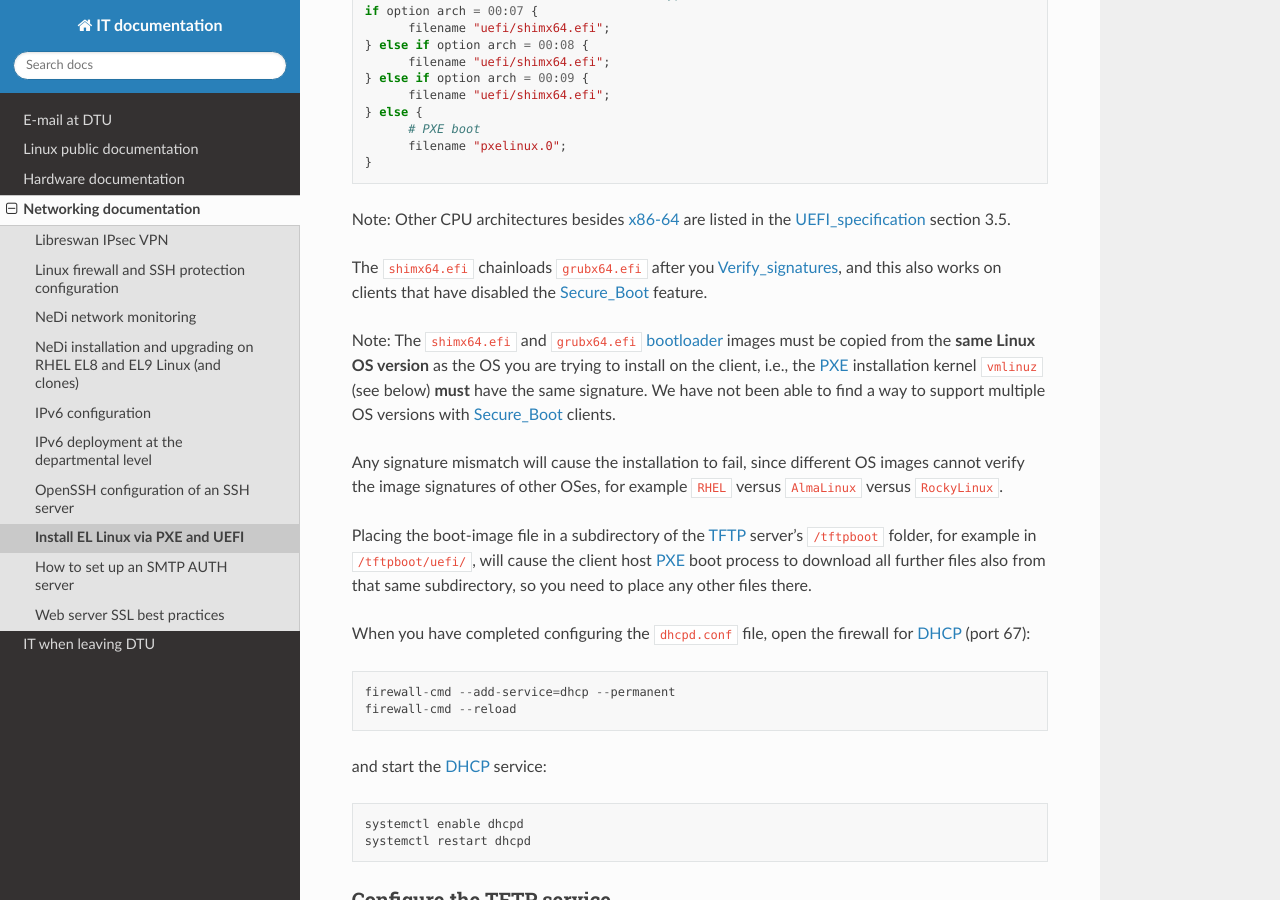
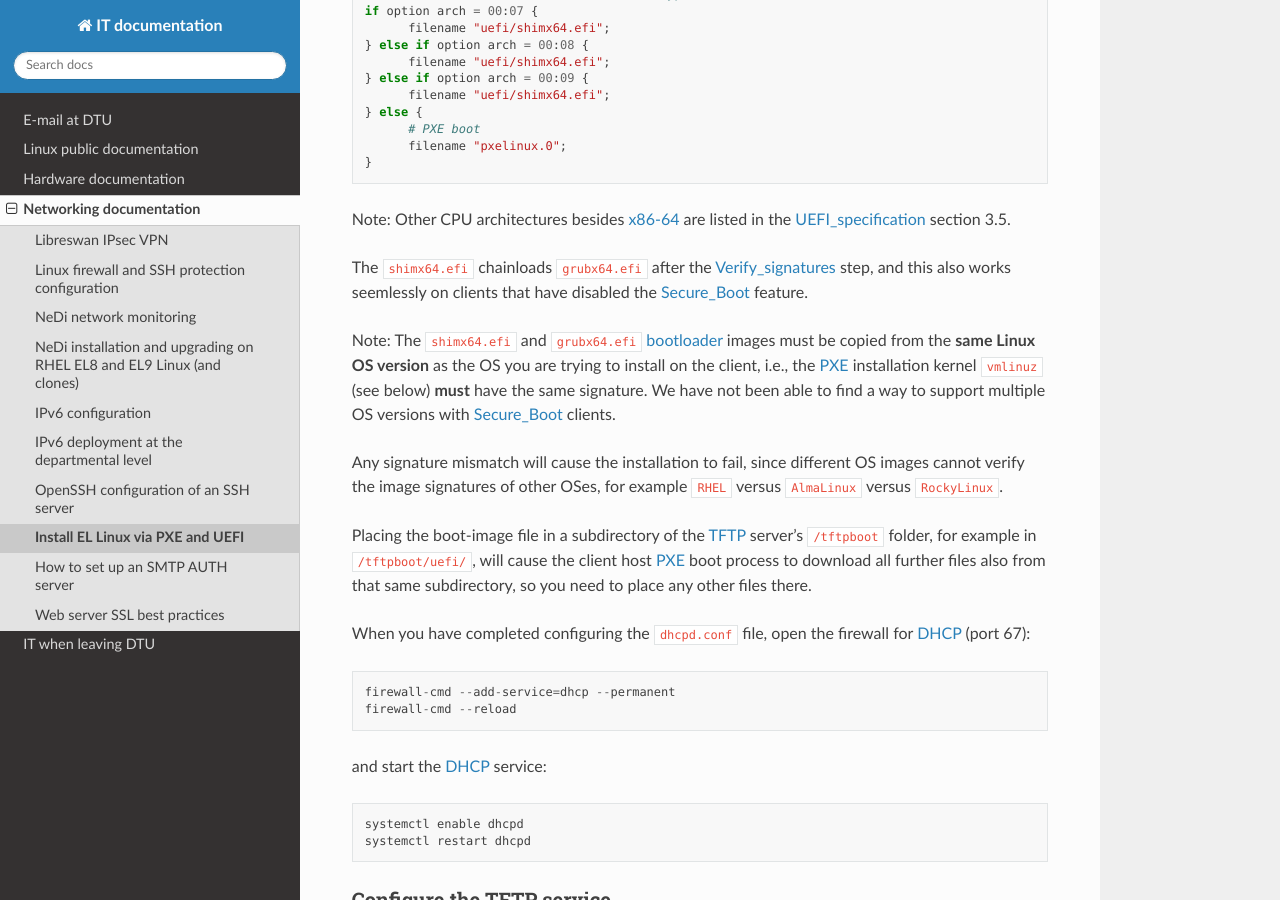
Before and after one commit to OleHolmNielsen/ITwiki, a Sphinx documentation site: the page built from docs/PXE_and_UEFI.rst, in a window 1280 px wide and 900 px high, scrolled down 6266 px. Built offline with Sphinx 7.4.7 and the Read the Docs theme 3.1.0, drawn with Linux system fonts in a browser that asks for light colours.

Commit message:
Minor edit

```diff
--- a/docs/PXE_and_UEFI.rst
+++ b/docs/PXE_and_UEFI.rst
@@ -302,8 +302,8 @@ You should therefore always serve the ``shimx64.efi`` first-stage bootloader ima
 
 Note: Other CPU architectures besides x86-64_ are listed in the UEFI_specification_ section 3.5.
 
-The ``shimx64.efi`` chainloads ``grubx64.efi`` after you Verify_signatures_,
-and this also works on clients that have disabled the Secure_Boot_ feature.
+The ``shimx64.efi`` chainloads ``grubx64.efi`` after the Verify_signatures_ step,
+and this also works seemlessly on clients that have disabled the Secure_Boot_ feature.
 
 Note: The ``shimx64.efi`` and ``grubx64.efi`` bootloader_ images must be copied from the
 **same Linux OS version** as the OS you are trying to install on the client,
```
